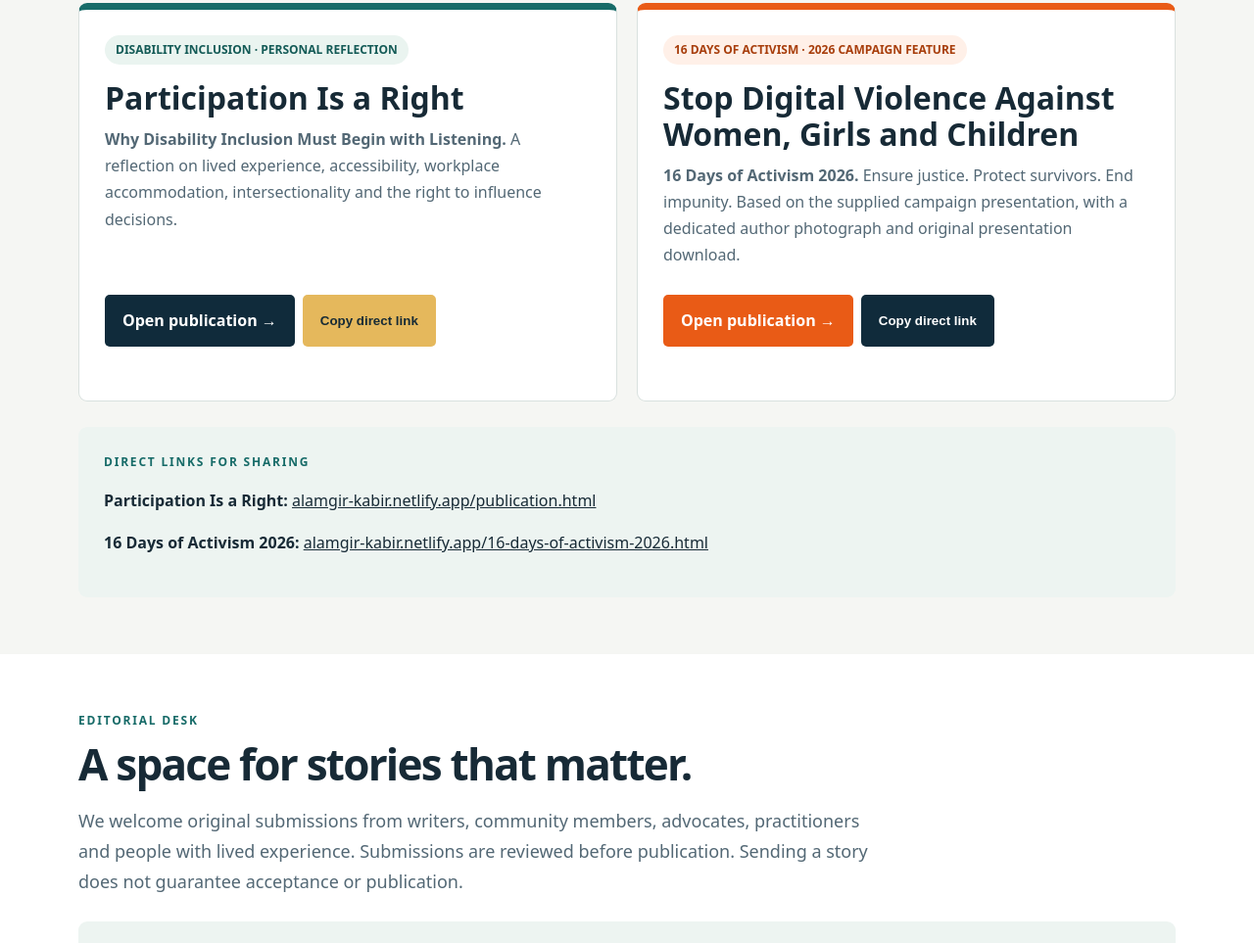
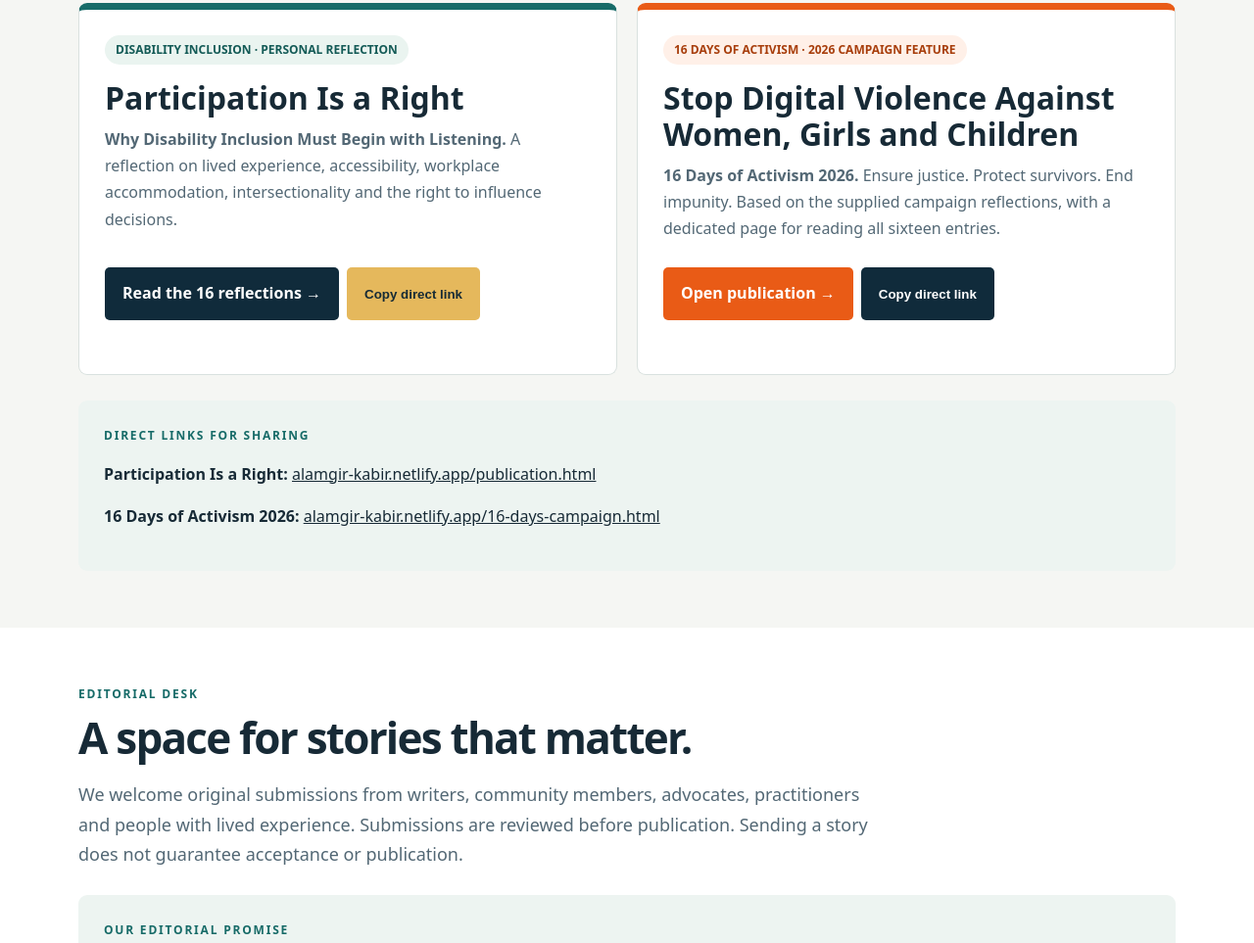
Before and after one commit to kabir41ak-cmyk/alamgir-kabir-site, a plain HTML site: page newsroom.html in a window 1280 px wide. Shown: the part 968-1931 px from the top of the page at 98% size. Drawn offline with Linux system fonts and the light colour scheme.

Commit message:
Fix campaign link and remove inaccurate download claim

```diff
--- a/newsroom.html
+++ b/newsroom.html
@@ -11,10 +11,10 @@
 <section class="hero"><div class="wrap"><div class="eyebrow">THE ALAMGIR KABIR PUBLICATIONS & NEWSROOM</div><h1>Ideas, experiences and calls for change—ready to read and share.</h1><p>Each publication has its own direct page. Open it, copy its link, share it, or copy the article text for your own reference.</p><a class="btn" href="#publications">Explore publications</a><a class="btn" style="background:transparent;color:#fff;border:1px solid #fff" href="/submit-story.html">Submit a story</a></div></section>
 <section class="section" id="publications"><div class="wrap"><div class="kicker">FEATURED · INDIVIDUAL PUBLICATION PAGES</div><h2 class="heading">Read and share the publications</h2><p class="intro">These two publications are available as separate web pages. Each has its own URL and individual copy/share tools.</p>
 <div class="grid">
-<article class="card disability"><span class="label">DISABILITY INCLUSION · PERSONAL REFLECTION</span><h3>Participation Is a Right</h3><p><strong>Why Disability Inclusion Must Begin with Listening.</strong> A reflection on lived experience, accessibility, workplace accommodation, intersectionality and the right to influence decisions.</p><div class="actions"><a class="btn dark" href="/publication.html">Open publication →</a><button class="btn" onclick="copyLink('/publication.html','status-one')">Copy direct link</button></div><p class="copy-status" id="status-one" role="status" aria-live="polite"></p></article>
-<article class="card activism"><span class="label orange">16 DAYS OF ACTIVISM · 2026 CAMPAIGN FEATURE</span><h3>Stop Digital Violence Against Women, Girls and Children</h3><p><strong>16 Days of Activism 2026.</strong> Ensure justice. Protect survivors. End impunity. Based on the supplied campaign presentation, with a dedicated author photograph and original presentation download.</p><div class="actions"><a class="btn orange" href="/16-days-of-activism-2026.html">Open publication →</a><button class="btn dark" onclick="copyLink('/16-days-of-activism-2026.html','status-two')">Copy direct link</button></div><p class="copy-status" id="status-two" role="status" aria-live="polite"></p></article>
+<article class="card disability"><span class="label">DISABILITY INCLUSION · PERSONAL REFLECTION</span><h3>Participation Is a Right</h3><p><strong>Why Disability Inclusion Must Begin with Listening.</strong> A reflection on lived experience, accessibility, workplace accommodation, intersectionality and the right to influence decisions.</p><div class="actions"><a class="btn dark" href="/publication.html">Read the 16 reflections →</a><button class="btn" onclick="copyLink('/publication.html','status-one')">Copy direct link</button></div><p class="copy-status" id="status-one" role="status" aria-live="polite"></p></article>
+<article class="card activism"><span class="label orange">16 DAYS OF ACTIVISM · 2026 CAMPAIGN FEATURE</span><h3>Stop Digital Violence Against Women, Girls and Children</h3><p><strong>16 Days of Activism 2026.</strong> Ensure justice. Protect survivors. End impunity. Based on the supplied campaign reflections, with a dedicated page for reading all sixteen entries.</p><div class="actions"><a class="btn orange" href="/16-days-campaign.html">Open publication →</a><button class="btn dark" onclick="copyLink('/16-days-campaign.html','status-two')">Copy direct link</button></div><p class="copy-status" id="status-two" role="status" aria-live="polite"></p></article>
 </div>
-<div class="featureaside"><div class="kicker">DIRECT LINKS FOR SHARING</div><p><strong>Participation Is a Right:</strong> <a href="/publication.html">alamgir-kabir.netlify.app/publication.html</a></p><p><strong>16 Days of Activism 2026:</strong> <a href="/16-days-of-activism-2026.html">alamgir-kabir.netlify.app/16-days-of-activism-2026.html</a></p></div></div></section>
+<div class="featureaside"><div class="kicker">DIRECT LINKS FOR SHARING</div><p><strong>Participation Is a Right:</strong> <a href="/publication.html">alamgir-kabir.netlify.app/publication.html</a></p><p><strong>16 Days of Activism 2026:</strong> <a href="/16-days-campaign.html">alamgir-kabir.netlify.app/16-days-campaign.html</a></p></div></div></section>
 <section class="section white"><div class="wrap"><div class="kicker">EDITORIAL DESK</div><h2 class="heading">A space for stories that matter.</h2><p class="intro">We welcome original submissions from writers, community members, advocates, practitioners and people with lived experience. Submissions are reviewed before publication. Sending a story does not guarantee acceptance or publication.</p><div class="featureaside"><div class="kicker">OUR EDITORIAL PROMISE</div><h3>People first. Dignity always.</h3><p>We aim to publish respectful, accurate and inclusive stories. We do not publish material without editorial review, and we may contact contributors to clarify facts, permissions or context.</p><p><strong>Editorial themes</strong><br>Human stories · Disability inclusion · Child rights · Gender equality · Youth · Climate · Ecosystems · Community life</p></div></div></section>
 <section class="section"><div class="wrap"><div class="kicker">BROWSE THE MAGAZINE</div><h2 class="heading">Editorial themes</h2><div class="themegrid">
 <article class="theme"><h3>People & biographies</h3><p>Life journeys, community voices, profiles and experiences.</p></article><article class="theme"><h3>Disability & inclusion</h3><p>Accessibility, equal participation, lived experience and inclusive practice.</p></article><article class="theme"><h3>Community stories</h3><p>Local initiatives, everyday realities, culture and community-led change.</p></article><article class="theme"><h3>Climate & ecosystems</h3><p>Climate resilience, disaster preparedness, biodiversity and nature.</p></article><article class="theme"><h3>Youth & leadership</h3><p>Youth ideas, leadership, participation, innovation and advocacy.</p></article><article class="theme"><h3>Opinions & research</h3><p>Commentary, essays, reflections and research-based perspectives.</p></article></div></div></section>
```
